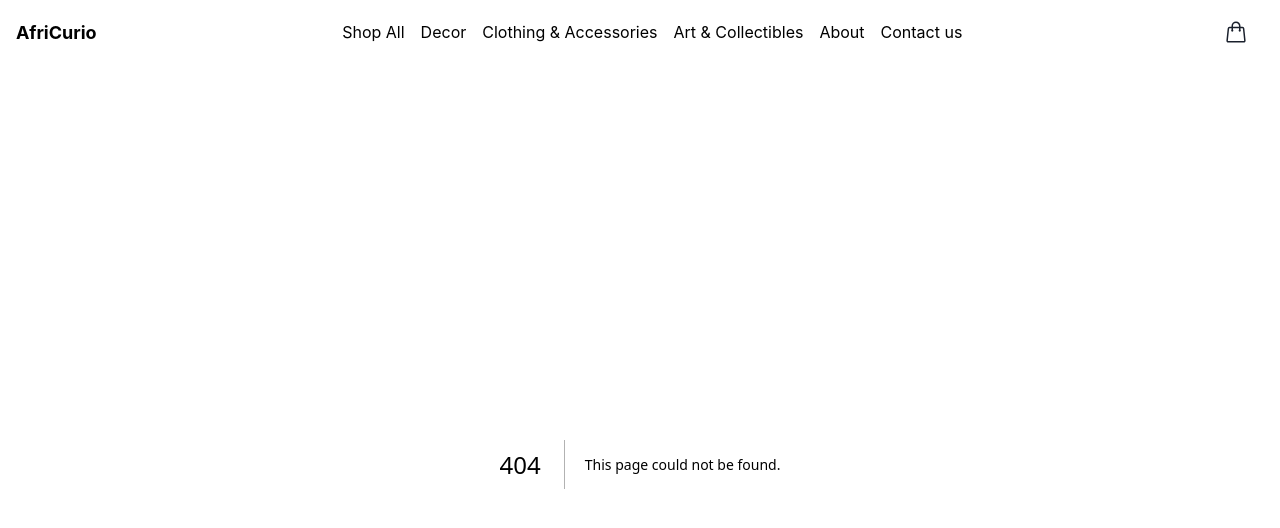
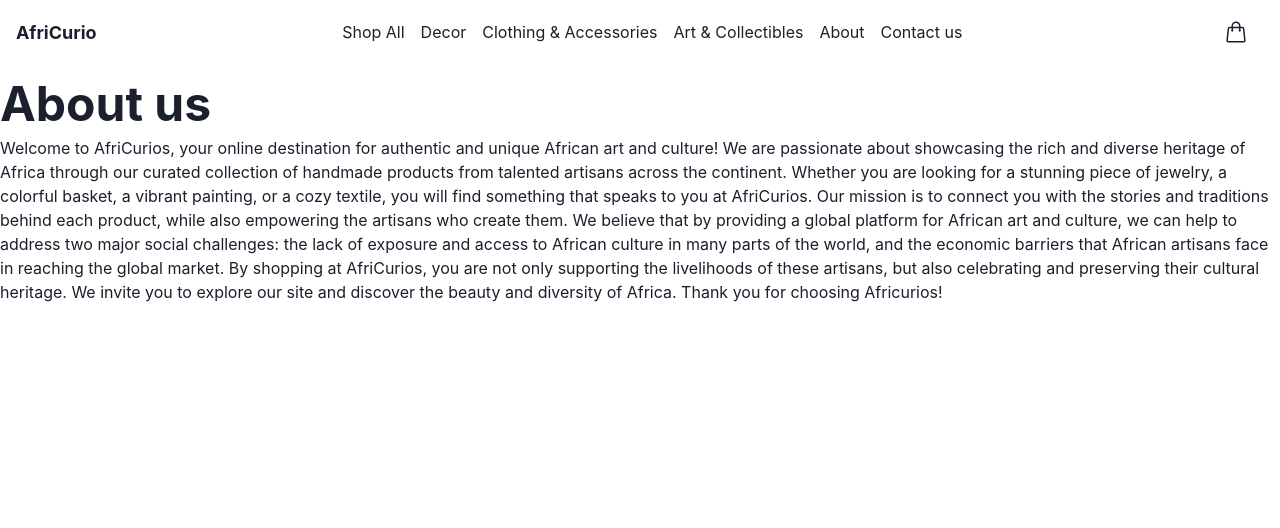
Before and after one commit to kafwe/africurio, a Next.js app: page /about in a window 1280 px wide. Before the commit this address had no page. Shown: the top 528 px of the page. Built offline with nearby package versions, Linux system fonts and the light colour scheme.

Commit message:
Add About page

```diff
--- /dev/null
+++ b/pages/about.js
@@ -0,0 +1,32 @@
+import { Inter } from 'next/font/google';
+import { Center, Stack, Text, Heading, Box} from '@chakra-ui/react';
+
+const inter = Inter({ subsets: ['latin'] })
+
+
+
+export default function About() {
+  return (
+    <Box mt={'4'}>
+        <Heading as='h1' size='2xl' >
+            About us
+        </Heading>
+        <Center mt={2}>
+            <Stack spacing={3}>
+                <Text fontSize='md'>
+                Welcome to AfriCurios, your online destination for authentic and unique African art and culture!
+                We are passionate about showcasing the rich and diverse heritage of Africa through our curated collection of handmade products from talented artisans across the continent.
+                Whether you are looking for a stunning piece of jewelry, a colorful basket, a vibrant painting, or a cozy textile, you will find something that speaks to you at AfriCurios.
+
+                Our mission is to connect you with the stories and traditions behind each product, while also empowering the artisans who create them.
+                We believe that by providing a global platform for African art and culture, we can help to address two major social
+                challenges: the lack of exposure and access to African culture in many parts of the world, and the economic barriers that African artisans face in reaching the global market.
+                By shopping at AfriCurios, you are not only supporting the livelihoods of these artisans, but also celebrating and preserving their cultural heritage.
+
+                We invite you to explore our site and discover the beauty and diversity of Africa. Thank you for choosing Africurios!
+                </Text>
+            </Stack>
+        </Center>
+    </Box>
+  );
+}
--- a/pages/contact.js
+++ b/pages/contact.js
@@ -1,5 +1,4 @@
 import { Inter } from 'next/font/google';
-import { useToast } from '@chakra-ui/react';
 
 const inter = Inter({ subsets: ['latin'] })
 
```
